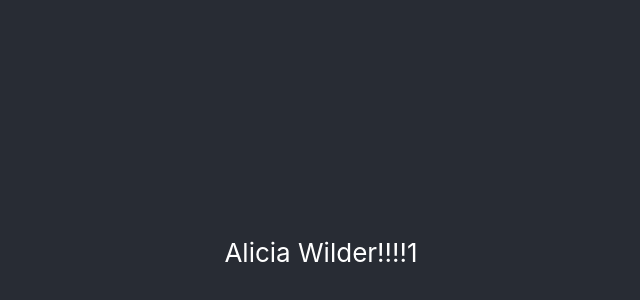
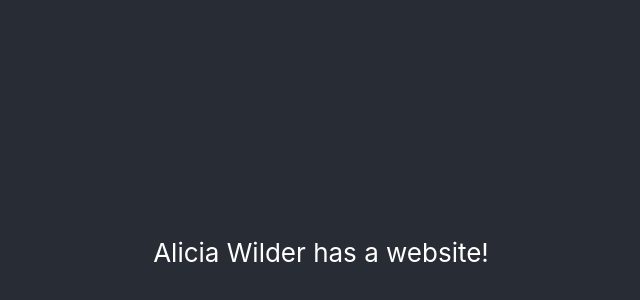
Before and after one commit to natalexx/AliciaWilder, a React (Create React App) app: page / in a window 1280 px wide. Shown: the part 148-448 px from the top of the page, without its empty margins (319-959 px from the left). Built offline with nearby package versions, Linux system fonts and the light colour scheme.

Commit message:
eslint --init

```diff
--- a/src/App.js
+++ b/src/App.js
@@ -1,13 +1,14 @@
-import './App.css';
+import React from 'react'
+import './App.css'
 
-function App() {
+function App () {
   return (
     <div className="App">
       <header className="App-header">
-        Alicia Wilder!!!!1
+        Alicia Wilder has a website!
       </header>
     </div>
-  );
+  )
 }
 
-export default App;
+export default App
```
Also changed, not shown: package.json (+8 -0 lines), .eslintrc.json (added), 1 other file (tests, documents, lock files or other folders).
